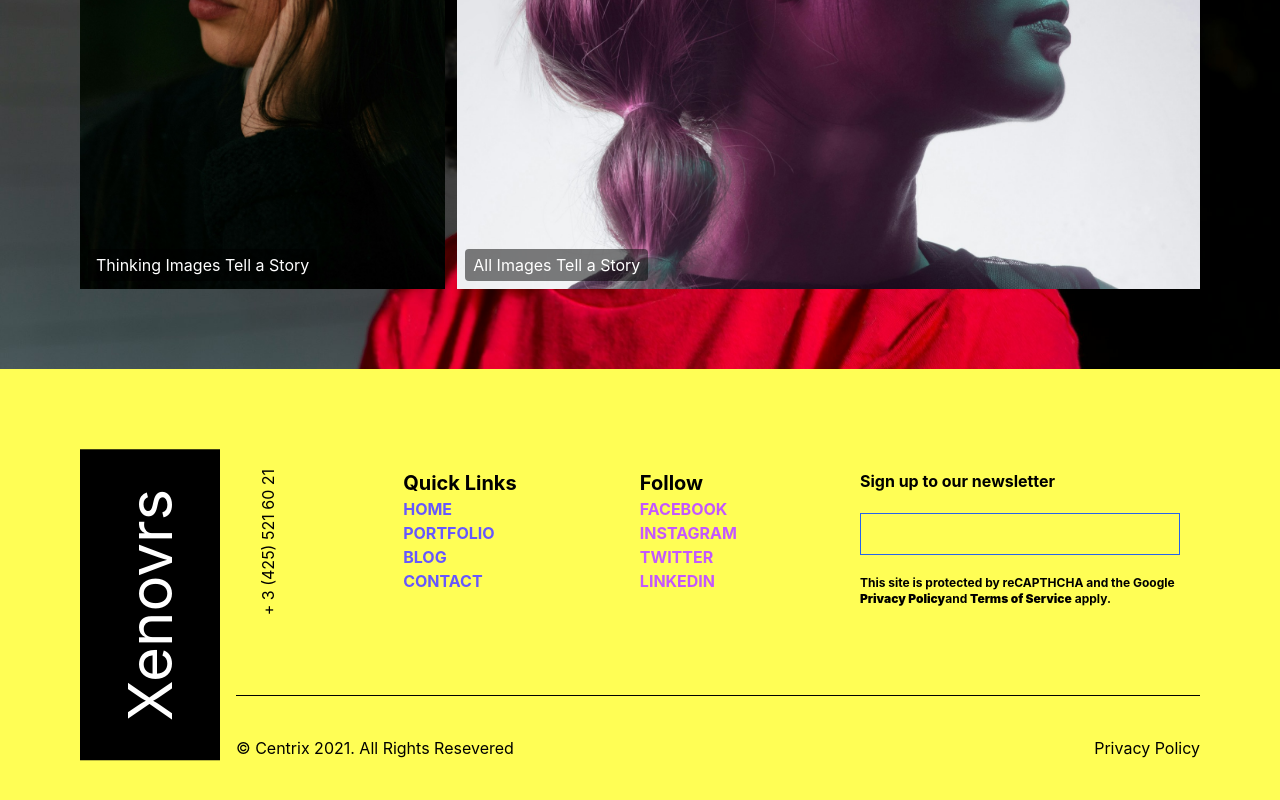
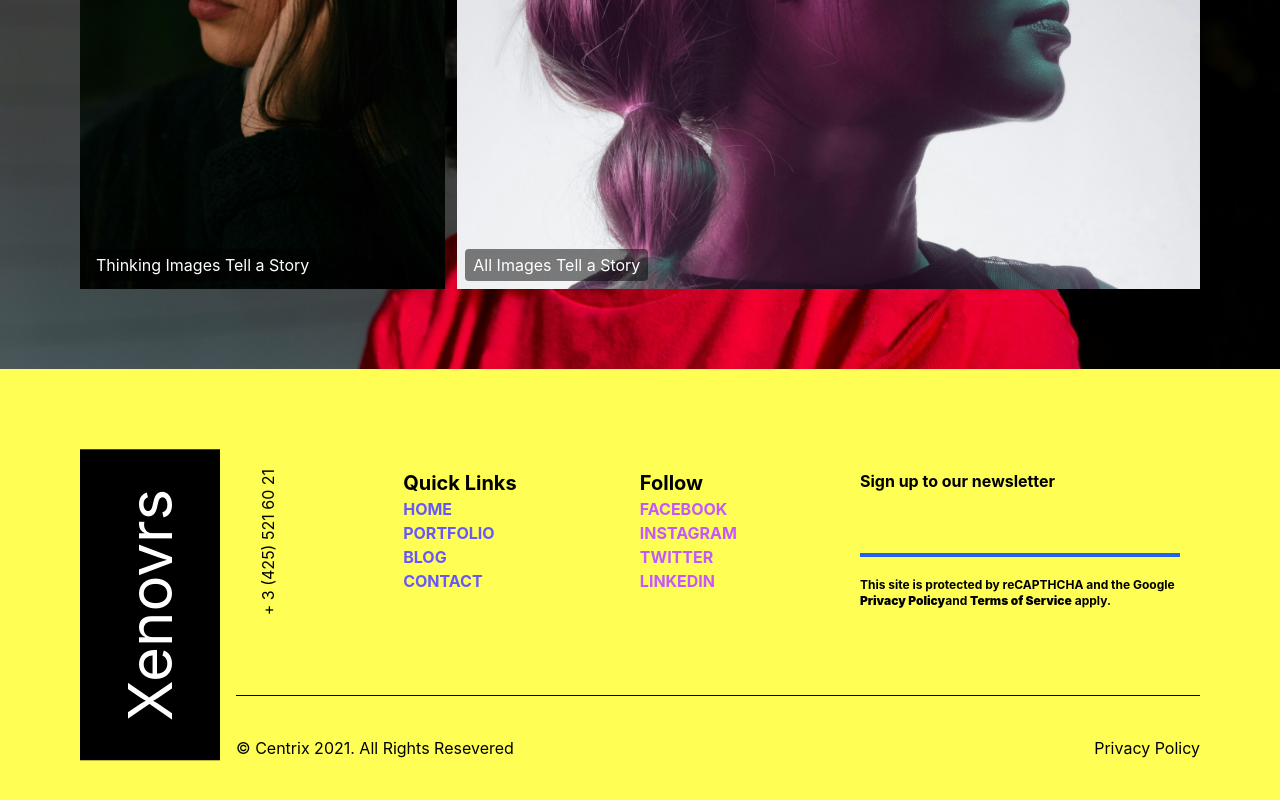
Before and after one commit to ax-sh/xenovrs-demo, a React (Vite) app: page / in a window 1280 px wide. Shown: the part 2495-3295 px from the top of the page. Built offline with nearby package versions, Linux system fonts and the light colour scheme.

Commit message:
style: update input border styles and add blue color config

```diff
--- a/src/layout/index.tsx
+++ b/src/layout/index.tsx
@@ -36,7 +36,7 @@ function NewsletterForm() {
       <input
         type={'email'}
         className={
-          'active:outline-0 outline-0 w-full block bg-transparent border-b-3 p-2 !border-[#2563eb]'
+          'active:!outline-0 outline-0 w-full block bg-transparent border-0 border-b-4 p-2 !border-b-blue'
         }
       />
       <p className={'text-xs font-bold'}>
--- a/tailwind.config.ts
+++ b/tailwind.config.ts
@@ -11,6 +11,9 @@ const config: Config = {
         yellow: {
           DEFAULT: '#FFFE55',
         },
+        blue:{
+          DEFAULT: "#2563eb"
+        }
       },
     },
   },
```
